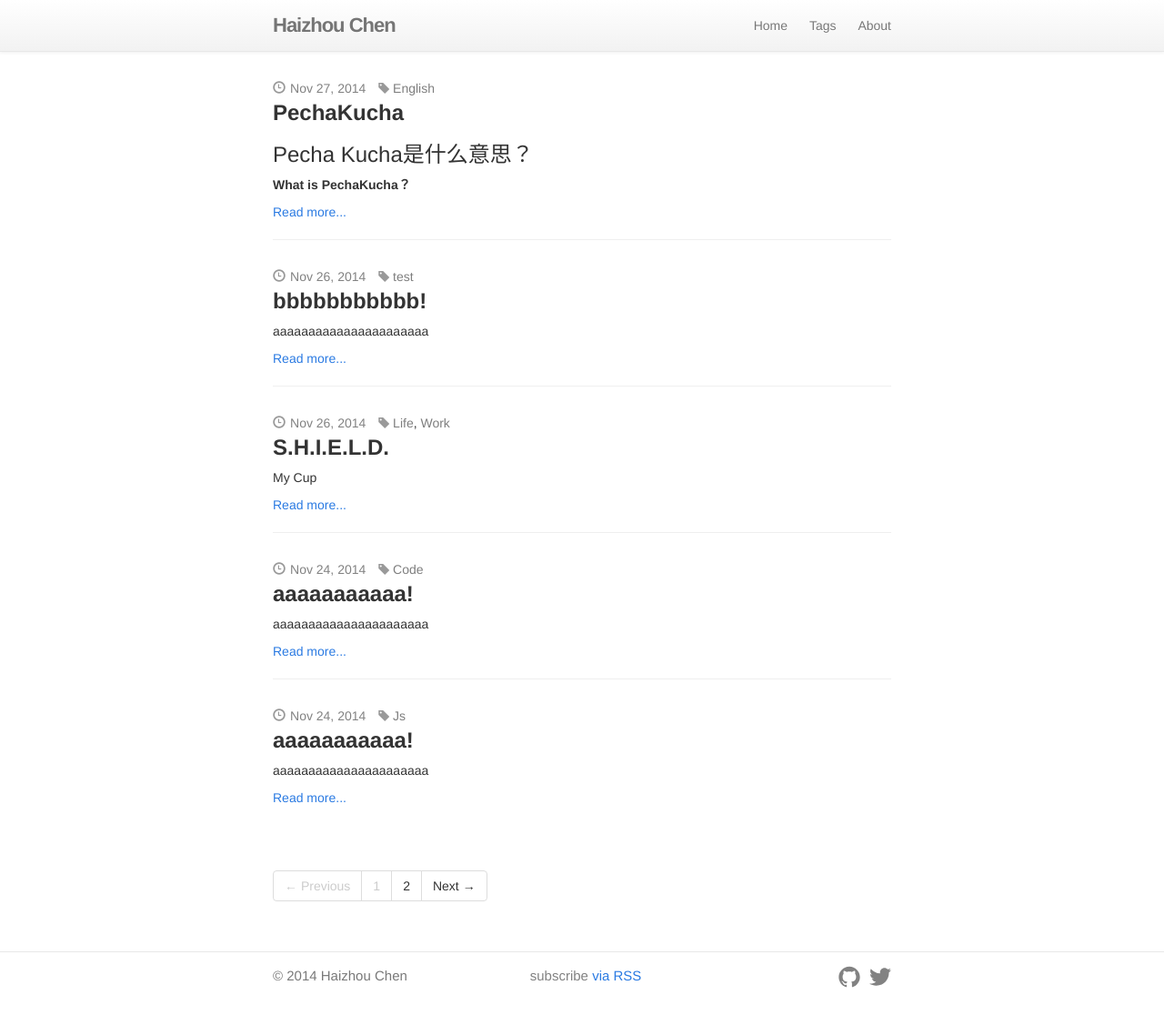
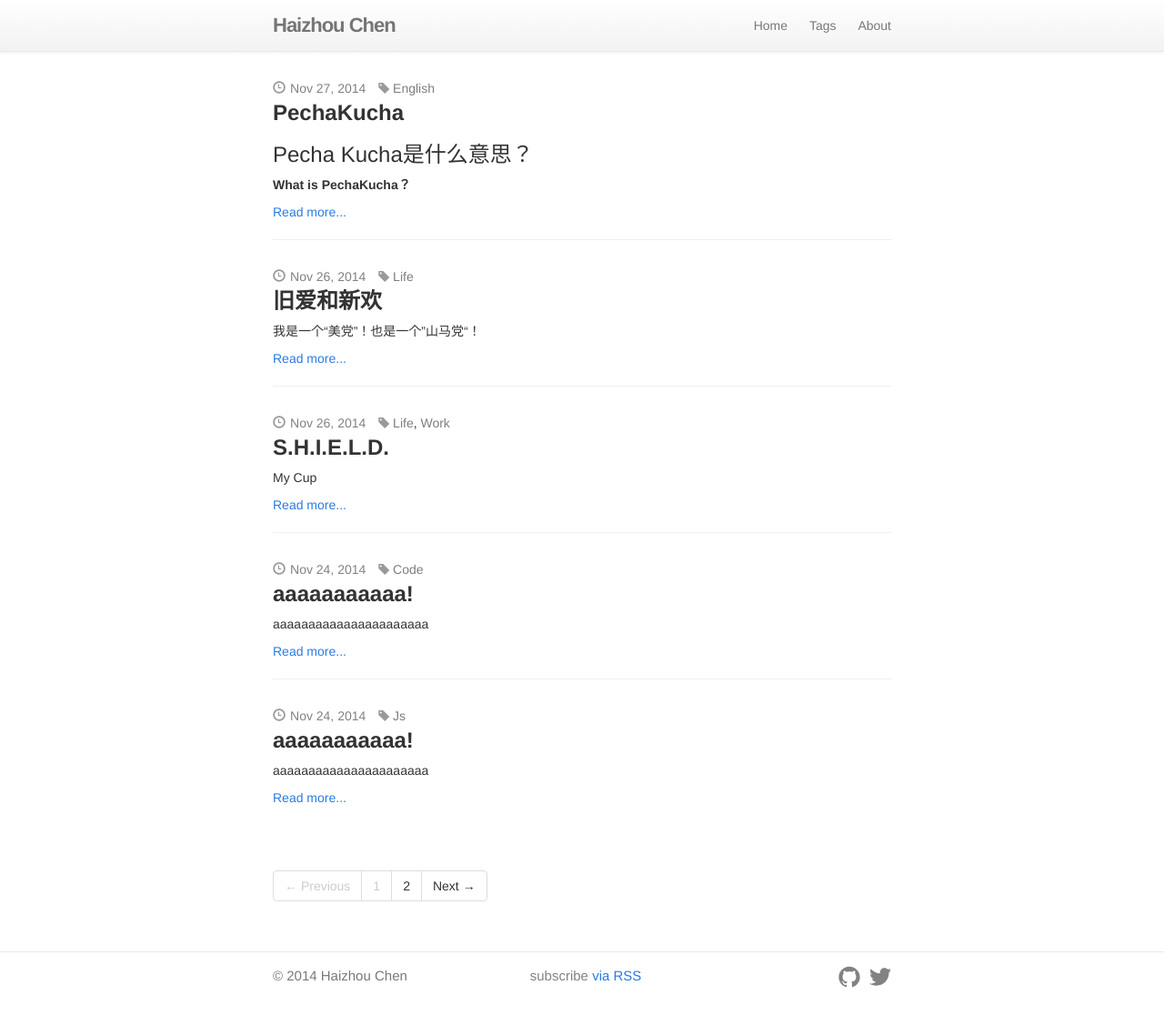
Before and after one commit to chenhaizhou/chenhaizhou.github.io, a Jekyll site: the page built from index.html, in a window 1280 px wide. Shown: the whole page at 91% size. Built offline with Jekyll 4.4.1, drawn with Linux system fonts in a browser that asks for light colours; the list of posts is cut into pages by our own code.

Commit message:
add blog

```diff
--- a/_posts/2014-11-26-test1.md
+++ b/_posts/2014-11-26-test1.md
@@ -1,14 +1,18 @@
 ---
 layout: post
-title:  "bbbbbbbbbbb!"
+title:  "旧爱和新欢"
 date:   2014-11-26 17:48:25 +0800
-categories: jekyll update
 tags:
-  - test
+  - Life
 ---
 
-aaaaaaaaaaaaaaaaaaaaaa
+我是一个“美党”！也是一个”山马党“！
 
 <!--more-->
 
-aaaaaaaaaaaaaaaaaaaaaaa
+曾经的座驾以及现在的座驾
+
+![duke600](/images/bike1.jpg)
+
+![CHALLENGER700](/images/bike2.jpg)
+> 不挑不幸福！
```
Also changed, not shown: images/bike2.jpg (added), 1 other file.
